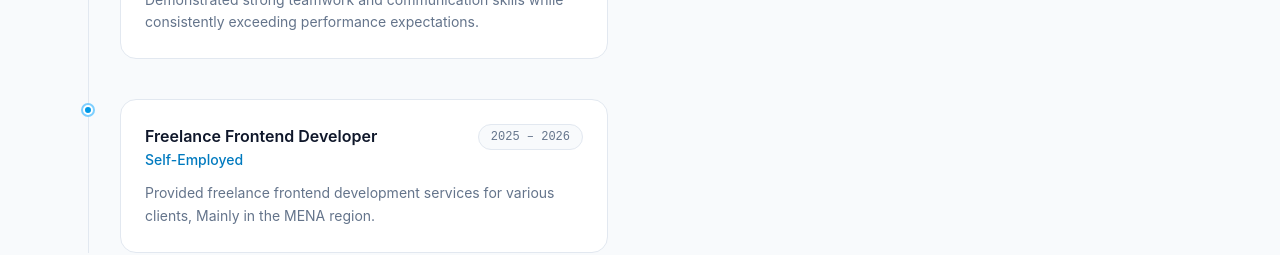
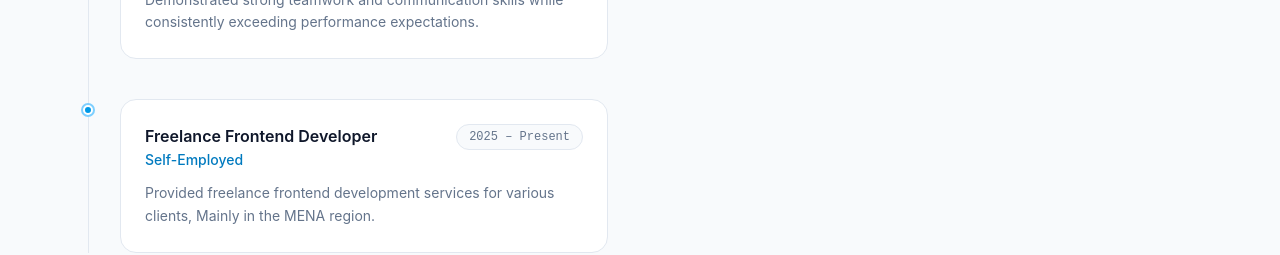
Before and after one commit to ghaitharoudaki/ghaith-portfolio, a React (Vite) app: page / in a window 1280 px wide. Shown: the part 3460-3715 px from the top of the page. Built offline with nearby package versions, Linux system fonts and the light colour scheme.

Commit message:
Edit the period for one experience

```diff
--- a/src/sections/Experience.jsx
+++ b/src/sections/Experience.jsx
@@ -15,7 +15,7 @@ const experiences = [
     type: "work",
     title: "Freelance Frontend Developer",
     organization: "Self-Employed",
-    period: "2025 – 2026",
+    period: "2025 – Present",
     description:
       "Provided freelance frontend development services for various clients, Mainly in the MENA region.",
   }
```
